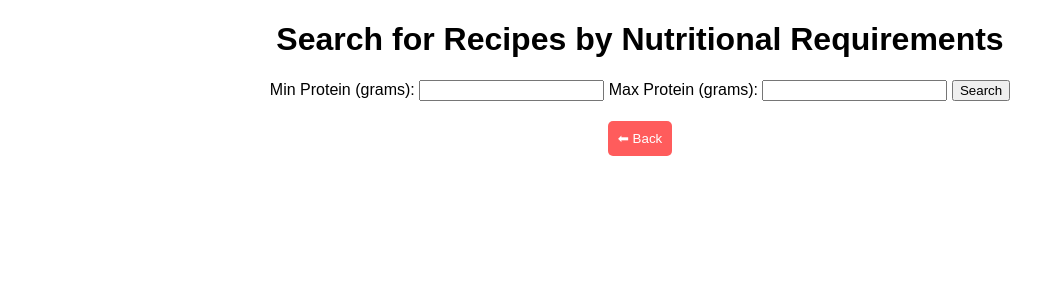
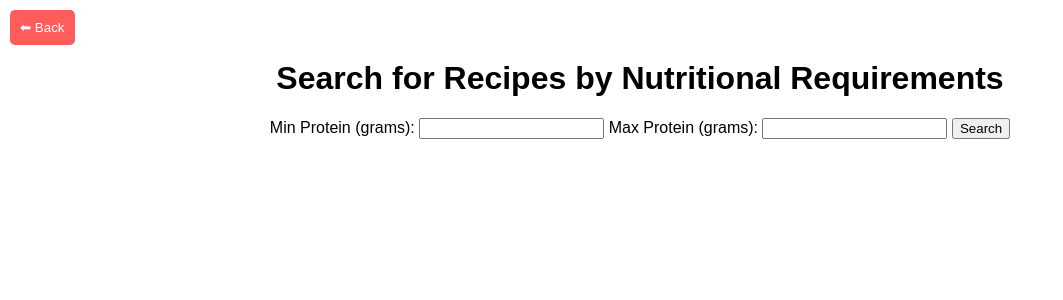
Before and after one commit to Bhavya-PR/DEC, a Flask app: page /findrecipe_nutri in a window 1280 px wide. Shown: the top 300 px of the page, without its empty margins (0-1063 px from the left). Run offline with Flask 3, Linux system fonts and the light colour scheme.

Commit message:
updated 2 html files

```diff
--- a/templates/findrecipe_nutri.html
+++ b/templates/findrecipe_nutri.html
@@ -8,6 +8,22 @@
         body {
             font-family: Arial, sans-serif;
             text-align: center;
+            margin: 0;
+            padding: 0;
+        }
+        .back-btn {
+            position: fixed;
+            top: 10px;
+            left: 10px;
+            padding: 10px;
+            background: #ff5c5c;
+            color: white;
+            border: none;
+            border-radius: 5px;
+            cursor: pointer;
+        }
+        .container {
+            margin-top: 60px; /* Prevents content from overlapping with Back button */
         }
         .recipe {
             border: 1px solid #ddd;
@@ -21,18 +37,12 @@
             width: 100%;
             border-radius: 10px;
         }
-        .back-btn {
-            margin-top: 20px;
-            padding: 10px;
-            background: #ff5c5c;
-            color: white;
-            border: none;
-            border-radius: 5px;
-            cursor: pointer;
-        }
     </style>
 </head>
 <body>
+    <button class="back-btn" onclick="goBack()">⬅ Back</button>
+
+    <div class="container">
         <h1>Search for Recipes by Nutritional Requirements</h1>
         <form id="nutritionForm">
             <label for="protein_min">Min Protein (grams):</label>
@@ -45,8 +55,7 @@
         </form>
 
         <div id="recipes"></div>
-
-    <button class="back-btn" onclick="goBack()">⬅ Back</button>
+    </div>
 
     <script>
         function goBack() {
@@ -81,14 +90,6 @@
                         <p><strong>Category:</strong> ${recipe.category.category}</p>
                         <p><strong>Calories:</strong> ${recipe.calories} kcal</p>
                         <p><strong>Fat:</strong> ${recipe.fat_in_grams}g | <strong>Carbs:</strong> ${recipe.carbohydrates_in_grams}g | <strong>Protein:</strong> ${recipe.protein_in_grams}g</p>
-                        <p><strong>Ingredients:</strong></p>
-                        <ul>
-                            ${Object.keys(recipe).filter(key => key.startsWith("ingredient_") && recipe[key]).map(key => `<li>${recipe[key]}</li>`).join('')}
-                        </ul>
-                        <p><strong>Steps:</strong></p>
-                        <ol>
-                            ${Object.keys(recipe).filter(key => key.startsWith("directions_step_") && recipe[key]).map(key => `<li>${recipe[key]}</li>`).join('')}
-                        </ol>
                     </div>
                 `;
                 recipesDiv.innerHTML += recipeHTML;
```
Also changed, not shown: templates/findrecipe_ingre.html (+20 -11 lines). Lines whose indentation alone changed are shown as unchanged.
